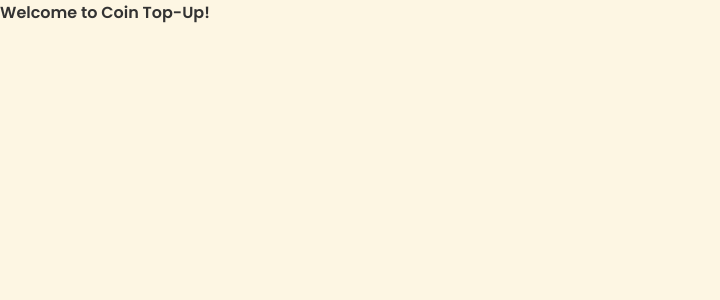
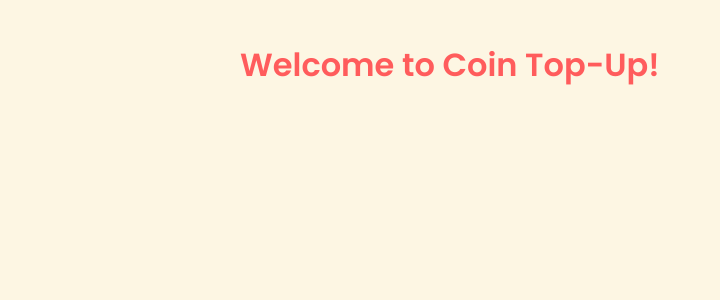
Before and after one commit to DanielArkhan/PRAK_PBK_TUGASKEDUA, a Vue app: page / in a window 1280 px wide. Shown: the top 300 px of the page, without its empty margins (0-720 px from the left). Built offline with nearby package versions, Linux system fonts and the light colour scheme.

Commit message:
Commit kelima judul + layout awal halaman

```diff
--- a/src/App.vue
+++ b/src/App.vue
@@ -1,5 +1,19 @@
 <template>
-  <div>
-    Welcome to Coin Top-Up!
+  <div class="container">
+    <h1>Welcome to Coin Top-Up!</h1>
   </div>
 </template>
+
+<style>
+.container {
+  max-width: 800px;
+  margin: auto;
+  padding: 20px;
+}
+
+h1 {
+  color: #ff5c5c;
+  font-size: 32px;
+  margin-bottom: 20px;
+}
+</style>
```
